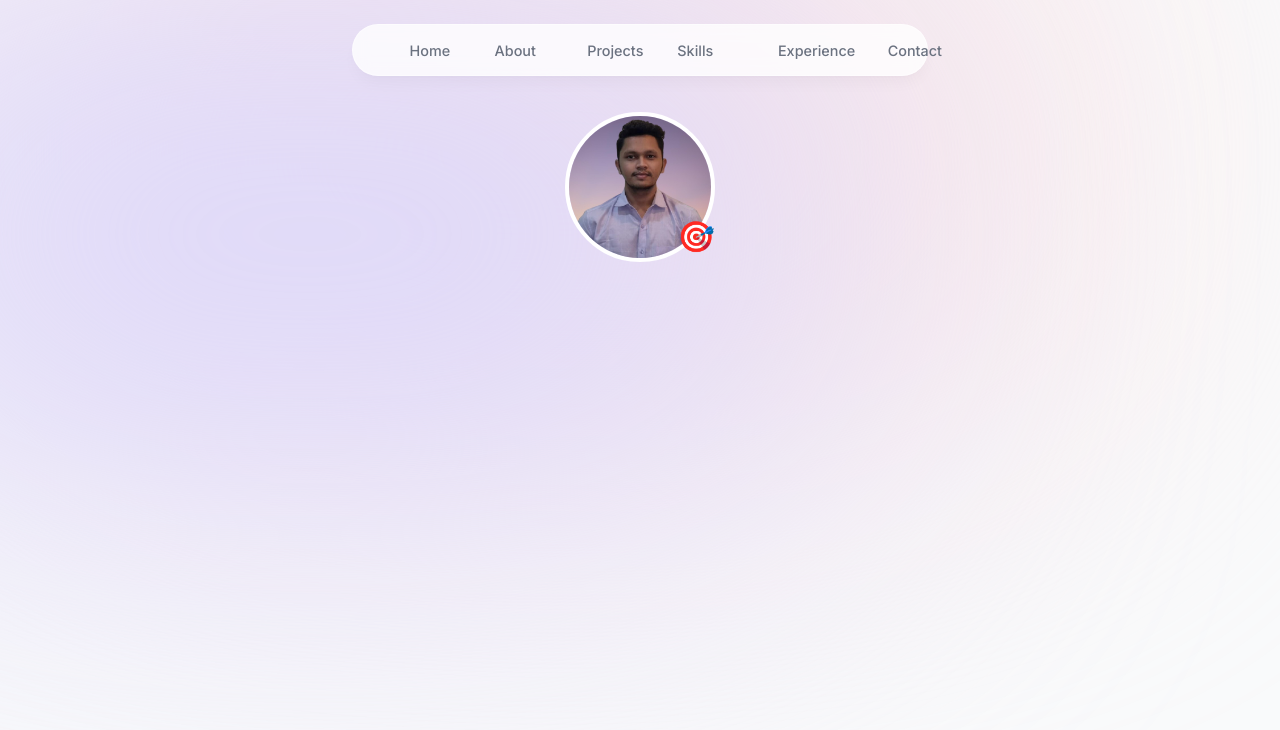
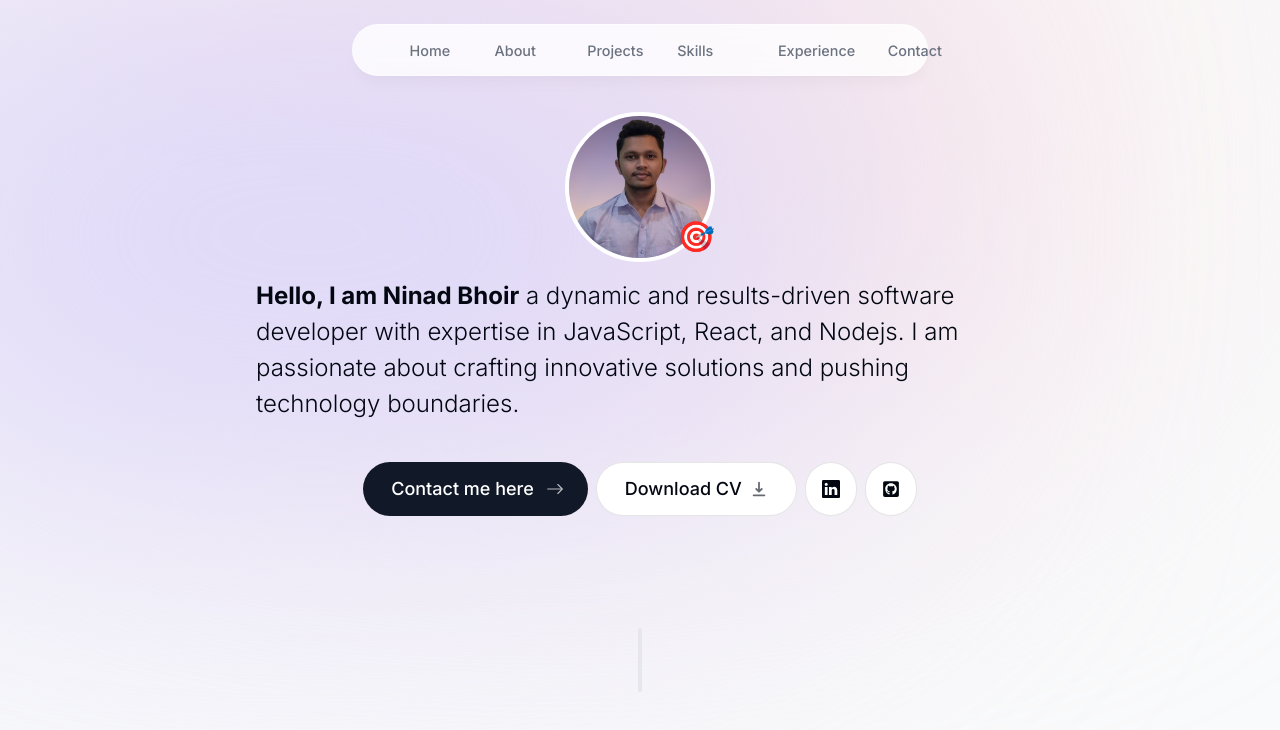
Before and after one commit to ninad-2022/portfolio-webapp, a Next.js app in the folder webapp/: page / in a window 1280 px wide. Shown: the top 730 px of the page. Built offline with nearby package versions, Linux system fonts and the light colour scheme.

Commit message:
develop: make reusable component

```diff
--- a/webapp/package.json
+++ b/webapp/package.json
@@ -11,6 +11,7 @@
   "dependencies": {
     "framer-motion": "^10.16.4",
     "next": "14.0.2",
+    "prop-types": "^15.8.1",
     "react": "^18",
     "react-dom": "^18",
     "react-icons": "^4.11.0"
--- a/webapp/src/app/layout.tsx
+++ b/webapp/src/app/layout.tsx
@@ -1,8 +1,8 @@
 import type { Metadata } from "next";
 import { Inter } from "next/font/google";
 import "./globals.css";
-import Header from "@/components/header";
-
+import Header from "@/components/header/header";
+import { links } from "@/lib/data";
 const inter = Inter({ subsets: ["latin"] });
 
 export const metadata: Metadata = {
@@ -22,7 +22,7 @@ export default function RootLayout({
       >
         <div className="bg-[#fbe2e3] h-[31.25rem] w-[31.25rem] absolute top-[-6rem] right-[11rem] rounded-full blur-[10rem] -z-10 sm:w-[68.75rem]"></div>
         <div className="bg-[#dbd7fb] h-[31.25rem] w-[50rem] absolute top-[-1rem] left-[-35rem] rounded-full blur-[10rem] -z-10 sm:w-[68.75rem] md:left-[-33rem] lg:left-[-28rem] xl:left-[-15rem] 2xl:left-[-5rem]"></div>
-        <Header />
+        <Header links={links} />
         {children}
       </body>
     </html>
--- a/webapp/src/app/page.tsx
+++ b/webapp/src/app/page.tsx
@@ -1,10 +1,20 @@
-import Intro from "@/components/intro";
-import Image from "next/image";
+import Divider from "@/components/divider/divider";
+import Intro from "@/components/intro/intro";
 
-export default function Home() {
+const Home = () => {
   return (
-    <main className="">
-      <Intro />
+    <main className="flex flex-col items-center px-4">
+      <Intro
+        name="Ninad Bhoir"
+        description="a dynamic and results-driven software developer with expertise in JavaScript, React, and Nodejs. I am passionate about crafting innovative solutions and pushing technology boundaries."
+        contactLink="#contact"
+        cvLink="/CV.pdf"
+        linkedinLink="https://www.linkedin.com/in/ninad-bhoir-981a74169/"
+        githubLink="https://github.com/ninad-2022"
+      />
+      <Divider />
     </main>
   );
-}
+};
+
+export default Home;
--- /dev/null
+++ b/webapp/src/components/divider/divider.tsx
@@ -0,0 +1,24 @@
+"use client";
+import { motion } from "framer-motion";
+import React, { FC, Validator } from "react";
+import PropTypes from "prop-types";
+
+interface DividerProps {
+  classNames?: string;
+}
+const Divider: FC<DividerProps> = ({ classNames }) => {
+  return (
+    <motion.div
+      className={`bg-gray-200 h-16 w-1 rounded-full hidden sm:block ${classNames}`}
+      initial={{ opacity: 0, y: 100 }}
+      animate={{ opacity: 1, y: 0 }}
+      transition={{ delay: 0.2 }}
+    ></motion.div>
+  );
+};
+
+Divider.propTypes = {
+  classNames: PropTypes.string as Validator<string>,
+};
+
+export default Divider;
--- a/webapp/src/components/header.tsx
+++ b/webapp/src/components/header/header.tsx
@@ -1,18 +1,37 @@
 "use client";
-import React from "react";
+import React, { CSSProperties, FC, Validator } from "react";
 import { motion } from "framer-motion";
-import { links } from "@/lib/data";
 import Link from "next/link";
+import PropTypes from "prop-types";
 
-const Header = () => {
+interface LinkData {
+  hash: string;
+  name: string;
+}
+
+interface HeaderPros {
+  links: LinkData[];
+  headerClasses?: string;
+  navStyles?: string;
+  linkStyles?: string;
+}
+
+const Header: FC<HeaderPros> = ({
+  links,
+  headerClasses,
+  navStyles,
+  linkStyles,
+}) => {
   return (
-    <header className="z-[999] relative">
+    <header className={`z-[999] relative ${headerClasses}`}>
       <motion.div
         className="fixed top-0 left-1/2 h-[4.2rem] w-full rounded-full border border-white border-opacity-40 bg-white bg-opacity-80 shadow-lg shadow-black/[0.03] backdrop-blur-[0.5rem] sm:top-6 sm:h-[3.25rem] sm:w-[36rem] sm:rounded-full"
         initial={{ y: -100, x: "-50%", opacity: 0 }}
         animate={{ y: 0, x: "-50%", opacity: 1 }}
       ></motion.div>
-      <nav className="flex fixed top-[0.15rem] h-12 left-1/2 -translate-x-1/2 py-2 sm:top-[1.7rem] sm:h-[inital] sm:py-0">
+      <nav
+        className={`flex fixed top-[0.15rem] h-12 left-1/2 -translate-x-1/2 py-2 sm:top-[1.7rem] sm:h-[inital] sm:py-0 ${navStyles}`}
+      >
         <ul className="flex w-[22rem] flex-wrap items-center justify-center gap-y-1 text-[0.9rem] font-medium text-gray-500 sm:w-[initial] sm:flex-nowrap sm:gap-5">
           {links.map(({ hash, name }) => (
             <motion.li
@@ -22,7 +41,7 @@ const Header = () => {
               animate={{ y: 0, x: "50%", opacity: 1 }}
             >
               <Link
-                className="flex w-full justify-center items-center px-3 py-3 hover:text-gray-950 transition"
+                className={`flex w-full justify-center items-center px-3 py-3 hover:text-gray-950 transition ${linkStyles}`}
                 href={hash}
               >
                 {name}
@@ -35,4 +54,16 @@ const Header = () => {
   );
 };
 
+Header.propTypes = {
+  links: PropTypes.arrayOf(
+    PropTypes.shape({
+      hash: PropTypes.string.isRequired,
+      name: PropTypes.string.isRequired,
+    })
+  ).isRequired as Validator<LinkData[]>,
+  headerClasses: PropTypes.string as Validator<string>,
+  navStyles: PropTypes.string as Validator<string>,
+  linkStyles: PropTypes.string as Validator<string>,
+};
+
 export default Header;
--- a/webapp/src/components/intro.tsx
+++ /dev/null
@@ -1,47 +0,0 @@
-"use client";
-import Image from "next/image";
-import React from "react";
-import profile from "@/assets/profile.jpg";
-import { motion } from "framer-motion";
-
-const Intro = () => {
-  return (
-    <section>
-      <div className="flex items-center justify-center">
-        <div className="relative">
-          <motion.div
-            initial={{ opacity: 0, scale: 0 }}
-            animate={{ opacity: 1, scale: 1 }}
-            transition={{
-              type: "tween",
-              duration: 0.2,
-            }}
-          >
-            <Image
-              src={profile}
-              height="150"
-              quality="95"
-              alt="profile-picture"
-              className="rounded-full border-4 border-10 border-white shadow-slate-600"
-              priority={true}
-            />
-          </motion.div>
-          <motion.span
-            initial={{ opacity: 0, scale: 0 }}
-            animate={{ opacity: 1, scale: 1 }}
-            transition={{
-              type: "spring",
-              stiffness: 125,
-              delay: 0.5,
-            }}
-            className="text-3xl absolute bottom-2 right-0"
-          >
-            🎯
-          </motion.span>
-        </div>
-      </div>
-    </section>
-  );
-};
-
-export default Intro;
--- /dev/null
+++ b/webapp/src/components/intro/intro.tsx
@@ -0,0 +1,122 @@
+"use client";
+import Image from "next/image";
+import React, { FC } from "react";
+import profile from "@/assets/profile.jpg";
+import { motion } from "framer-motion";
+import Link from "next/link";
+import { BsArrowRight, BsLinkedin } from "react-icons/bs";
+import { HiDownload } from "react-icons/hi";
+import { FaGithubSquare } from "react-icons/fa";
+import PropTypes from "prop-types";
+
+interface IntroProps {
+  name: string;
+  description: string;
+  contactLink: string;
+  cvLink: string;
+  linkedinLink: string;
+  githubLink: string;
+}
+
+const Intro: FC<IntroProps> = ({
+  name,
+  description,
+  contactLink,
+  cvLink,
+  linkedinLink,
+  githubLink,
+}) => (
+  <section className="mb-28 max-w-[50rem]">
+    <div className="flex items-center justify-center">
+      <div className="relative">
+        <motion.div
+          initial={{ opacity: 0, scale: 0 }}
+          animate={{ opacity: 1, scale: 1 }}
+          transition={{
+            type: "tween",
+            duration: 0.2,
+          }}
+        >
+          <Image
+            src={profile}
+            height="150"
+            quality="95"
+            alt="profile-picture"
+            className="rounded-full border-4 border-10 border-white shadow-slate-600"
+            priority={true}
+          />
+        </motion.div>
+        <motion.span
+          initial={{ opacity: 0, scale: 0 }}
+          animate={{ opacity: 1, scale: 1 }}
+          transition={{
+            type: "spring",
+            stiffness: 125,
+            delay: 0.1,
+            duration: 0.7,
+          }}
+          className="text-3xl absolute bottom-2 right-0"
+        >
+          🎯
+        </motion.span>
+      </div>
+    </div>
+    <motion.p
+      initial={{ opacity: 0, y: 100 }}
+      animate={{ opacity: 1, y: 0 }}
+      className="mt-4 mb-10 px-4 text-2xl font-light !leading-[1.5]"
+    >
+      <span className="font-bold">{`Hello, I am ${name}`}</span>
+      {` ${description}`}
+    </motion.p>
+    <motion.div
+      initial={{ opacity: 0, y: 100 }}
+      animate={{ opacity: 1, y: 0 }}
+      transition={{ delay: 0.1 }}
+      className="flex flex-col gap-2 justify-center align-middle px-4 text-lg font-medium sm:flex-row "
+    >
+      <Link
+        href={contactLink}
+        className="group bg-gray-900 text-white px-7 py-3 flex items-center justify-center gap-2 rounded-full outline-none focus:scale-110 hover:scale-110 hover:bg-gray-950 active:scale-105 transition"
+      >
+        Contact me here
+        <BsArrowRight className="opacity-70 group-hover: translate-x-1 transition" />
+      </Link>
+
+      <a
+        className="group bg-white px-7 py-3 flex items-center justify-center gap-2 rounded-full outline-none focus:scale-110 hover:scale-110 active:scale-105 transition cursor-pointer border border-black/10"
+        href={cvLink}
+        download
+      >
+        Download CV
+        <HiDownload className="opacity-60 group-hover:translate-y-1 transition" />
+      </a>
+
+      <a
+        href={linkedinLink}
+        target="_blank"
+        className="bg-white p-4 text-grey-700 flex items-center justify-center gap-2 rounded-full focus:scale-[1.10] hover:text-gray-950 hover:scale-[1.10] transition cursor-pointer border border-black/10"
+      >
+        <BsLinkedin />
+      </a>
+
+      <a
+        href={githubLink}
+        target="_blank"
+        className="bg-white p-4 text-grey-700 flex items-center justify-center gap-2 rounded-full focus:scale-[1.10] hover:text-gray-950 hover:scale-[1.10] active:scale-105 transition cursor-pointer border border-black/10"
+      >
+        <FaGithubSquare />
+      </a>
+    </motion.div>
+  </section>
+);
+
+Intro.propTypes = {
+  name: PropTypes.string.isRequired,
+  description: PropTypes.string.isRequired,
+  contactLink: PropTypes.string.isRequired,
+  cvLink: PropTypes.string.isRequired,
+  linkedinLink: PropTypes.string.isRequired,
+  githubLink: PropTypes.string.isRequired,
+};
+export default Intro;
--- a/webapp/src/lib/data.ts
+++ b/webapp/src/lib/data.ts
@@ -6,7 +6,12 @@ import corpcommentImg from "@/assets/corpcomment.png";
 import rmtdevImg from "@/assets/rmtdev.png";
 import wordanalyticsImg from "@/assets/wordanalytics.png";
 
-export const links = [
+interface LinkData {
+  hash: string;
+  name: string;
+}
+
+export const links: LinkData[] = [
   {
     name: "Home",
     hash: "#home",
@@ -31,7 +36,7 @@ export const links = [
     name: "Contact",
     hash: "#contact",
   },
-] as const;
+];
 
 export const experiencesData = [
   {
```
Also changed, not shown: 2 other files (tests, documents, lock files or other folders).
